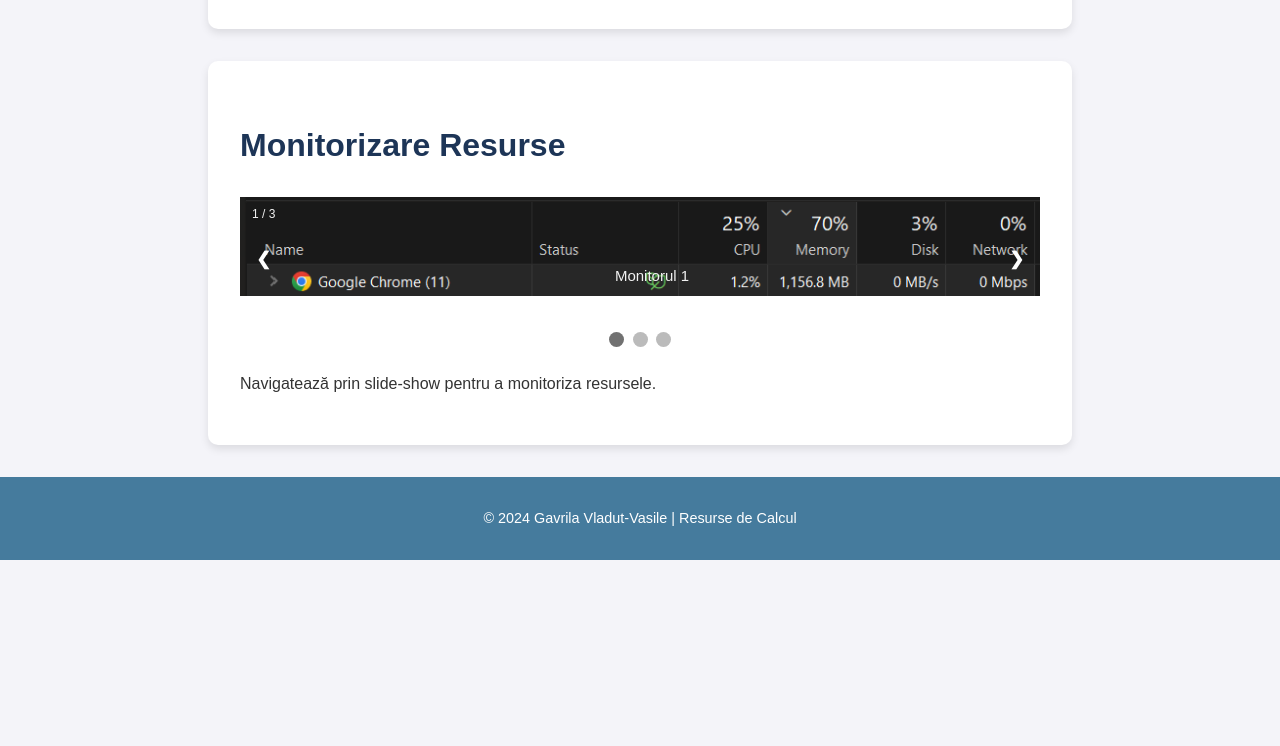
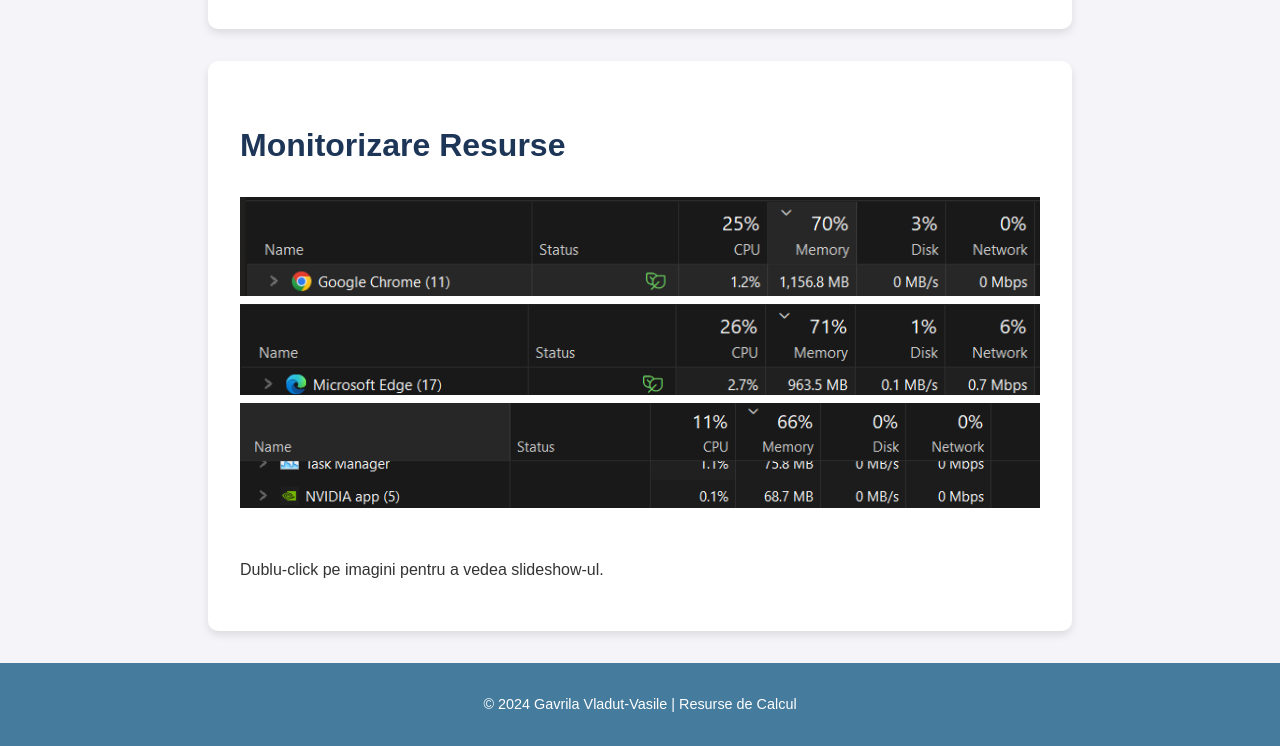
Before and after one commit to gavlad8/InfoAplicataEvaluareUnit2Gavrila, a website: page src/index.html in a window 1280 px wide. Shown: the part 2128-2874 px from the top of the page. Before the commit the page ends 2688 px from the top, so only its background shows below. Drawn offline with Linux system fonts and the light colour scheme.

Commit message:
Add files via upload

```diff
--- a/src/index.html
+++ b/src/index.html
@@ -97,9 +97,17 @@
                 </tbody>
             </table>
         </section>
+
         <section id="monitorizare" class="content-section">
             <h2>Monitorizare Resurse</h2>
-            <div class="slideshow-container">
+
+            <div class="image-gallery">
+                <img src="images/imagine1.png" alt="Monitor 1" class="normal-image" ondblclick="startSlideshow()">
+                <img src="images/imagine2.png" alt="Monitor 2" class="normal-image" ondblclick="startSlideshow()">
+                <img src="images/imagine3.png" alt="Monitor 3" class="normal-image" ondblclick="startSlideshow()">
+            </div>
+
+            <div class="slideshow-container" style="display: none;">
                 <div class="mySlides fade">
                     <div class="numbertext">1 / 3</div>
                     <img src="images/imagine1.png" style="width:100%">
@@ -123,7 +131,7 @@
             </div>
 
             <br>
-            <div style="text-align:center">
+            <div class="dots-container" style="display: none; text-align:center;">
                 <span class="dot" onclick="currentSlide(1)"></span>
                 <span class="dot" onclick="currentSlide(2)"></span>
                 <span class="dot" onclick="currentSlide(3)"></span>
@@ -132,6 +140,14 @@
             <script>
                 let slideIndex = 1;
                 showSlides(slideIndex);
+
+                function startSlideshow() {
+                    document.querySelector('.image-gallery').style.display = 'none';
+                    document.querySelector('.slideshow-container').style.display = 'block';
+                    document.querySelector('.dots-container').style.display = 'block';
+                    document.querySelector('.prev').style.display = 'block';
+                    document.querySelector('.next').style.display = 'block';
+                }
 
                 function plusSlides(n) {
                     showSlides(slideIndex += n);
@@ -157,8 +173,12 @@
                     dots[slideIndex - 1].className += " active";
                 }
             </script>
-            <p>Navigatează prin slide-show pentru a monitoriza resursele.</p>
+            <p id="slideshow-text" ondblclick="startSlideshow()">Dublu-click pe imagini pentru a vedea slideshow-ul.</p>
         </section>
+
+
+
+
     </main>
 
     <footer>
--- a/src/style.css
+++ b/src/style.css
@@ -1,3 +1,16 @@
+
+.dots-container, .prev, .next {
+    display: none;
+}
+
+
+.image-gallery img, .mySlides img {
+    width: 100%;
+    height: auto;
+    object-fit: contain;
+}
+
+
 body {
     font-family: 'Poppins', sans-serif;
     line-height: 1.6;
```
